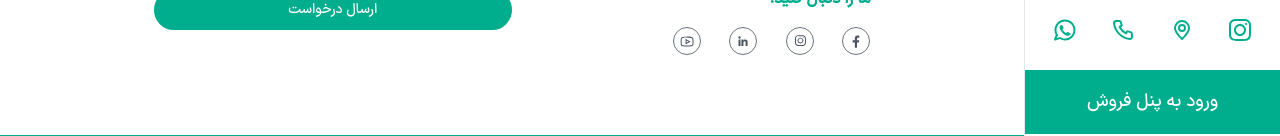
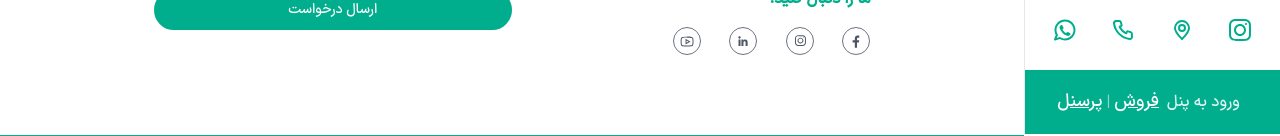
Before and after one commit to zahra-hsb/hanz-, a Next.js app: page /contactUs in a window 1280 px wide. Shown: the part 666-802 px from the top of the page. Built offline with nearby package versions, Linux system fonts and the light colour scheme.

Commit message:
edit Login component

```diff
--- a/src/components/layout/Sidebar/utils-sidebar/Login.jsx
+++ b/src/components/layout/Sidebar/utils-sidebar/Login.jsx
@@ -2,13 +2,23 @@ import Link from "next/link";
 
 const Login = () => {
     return (
-        <Link href='https://hanzalo.com/user/'>
-            <div className="flex text-center bg-green h-[64px] text-lg text-white">
-                <div className="flex items-center justify-center basis-[100%]">
-                    <p>ورود به پنل فروش</p>
+        <div className="flex text-center bg-green h-[64px]">
+            <div className="flex items-center justify-center basis-[100%]">
+                <div className="text-[#E3F4F4]">
+                    <p className="mx-2">ورود به پنل</p>
+                </div>
+                <div className="flex items-center justify-center text-white">
+                    <Link href='https://hanzalo.com/user/' className="hover:text-gray-200 hover:-translate-y-[1px]">
+                        <p className="underline text-lg">فروش</p>
+                    </Link>
+                    <span className="mx-1 text-[#9AD0C2]">|</span>
+                    <Link href='https://hanzalo.com/erp/' className="hover:text-gray-200 hover:-translate-y-[1px]">
+                        <p className="underline text-lg">پرسنل</p>
+                    </Link>
                 </div>
             </div>
-        </Link>
+
+        </div>
     )
 }
 
```
